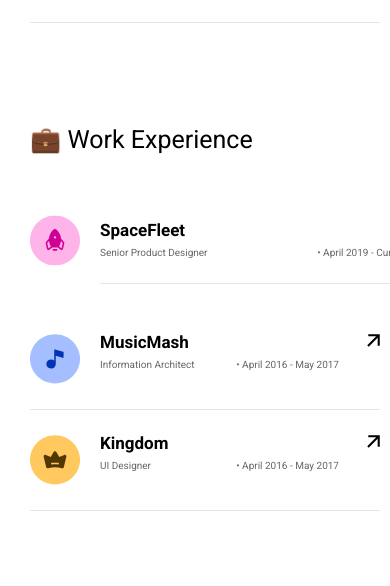
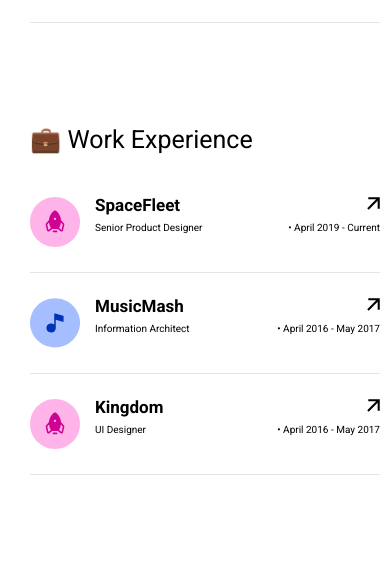
Before and after one commit to MammadovRavan/portfolio, a plain HTML site: page index.html in a window 390 px wide. Shown: the part 5739-6325 px from the top of the page. Drawn offline with Linux system fonts and the light colour scheme.

Commit message:
duzelisler edildi

```diff
--- a/assets/css/style.css
+++ b/assets/css/style.css
@@ -1619,6 +1619,8 @@ h6 {
 
 .work-side {
     flex: 1;
+    padding-top: 32px;
+    padding-bottom: 39px;
 }
 
 .education-side h1 {
@@ -1657,59 +1659,43 @@ h6 {
 }
 
 /* work-side */
-.work-side h1 {
-    font-size: 36px;
-    padding-bottom: 50px;
-    font-weight: 400;
-}
-
-.work-side h5 {
-    font-size: 24px;
-    font-weight: 700;
-    padding-bottom: 9px;
-}
-
-.work-section {
+.work-section{
     display: flex;
+
+}
+.work{
     flex-basis: 100%;
-}
-
-.work-top {
+    padding-left: 20px;
+}
+.work-top{
     display: flex;
     justify-content: space-between;
 }
-
-.work-bottom {
+.work-bottom{
     display: flex;
     justify-content: space-between;
-    padding-right: 41px;
-}
-
-.work-section img {
-    padding-right: 20px;
-}
-
-.work-side {
+}
+.work-section{
+    padding-top: 32px;
+    padding-bottom: 39px;
     border-bottom: 1px solid #E5E5E5;
-    padding-bottom: 39px;
-    padding-top: 32px;
-}
-
-.work {
-    flex-basis: 100%;
-
-}
-
-.work-side span {
-    font-size: 16px;
-    color: #666666;
+
+}
+.work-side h1{
+font-size: 36px;
+padding-bottom: 51px;
+}
+.work-side h5{
+    font-size: 24px;
+    padding-bottom: 9px;
+    font-weight: 700;
 }
 
 .education-side:nth-child(1) {
     border-bottom: none;
 }
 
-.work-side:nth-child(2) {
+.work-side:nth-child(1) {
     border-bottom: none;
 }
 
@@ -1801,14 +1787,21 @@ h6 {
         padding-top: 25px;
         padding-bottom: 25px;
     }
-
-    .education-side span {
-        font-size: 10px;
-    }
-
     .work-side {
         padding-top: 25px;
         padding-bottom: 25px;
+    }
+
+    .education-side span {
+        font-size: 10px;
+    }
+
+    .work-section {
+        padding-top: 25px;
+        padding-bottom: 25px;
+    }
+    .work{
+        padding-left: 15px;
     }
 
     .work-side h1 {
@@ -1860,11 +1853,13 @@ h6 {
         font-size: 7px;
     }
 
-    .work-side {
+    .work-section {
         padding-top: 15px;
         padding-bottom: 15px;
     }
-
+.work{
+    padding-left: 10px;
+}
     .work-side h1 {
         font-size: 20px;
         padding-bottom: 10px;
--- a/index.html
+++ b/index.html
@@ -305,23 +305,15 @@
 
         </div>
 
-
-
-
          <div class="work-side">
             <h1>💼 Work Experience</h1>
-            <div class="work-side">
             <div class="work-section">
-                    <img src="./assets/svgs/work-section/img1.svg" alt="">
+                <img src="./assets/svgs/work-section/img1.svg " alt="">
                 <div class="work">
-                       <div class="work-side">
                     <div class="work-top">
                         <h5>SpaceFleet</h5>
-                            <svg width="13" height="13" viewBox="0 0 13 13" fill="none"
-                                xmlns="http://www.w3.org/2000/svg">
-                                <path
-                                    d="M10.6707 3.80625L1.70509 12.7719L0.232178 11.299L9.19675 2.33333H1.29572V0.25H12.754V11.7083H10.6707V3.80625Z"
-                                    fill="black" />
+                        <svg width="13" height="13" viewBox="0 0 13 13" fill="none" xmlns="http://www.w3.org/2000/svg">
+                            <path d="M10.6707 3.80625L1.70509 12.7719L0.232178 11.299L9.19675 2.33333H1.29572V0.25H12.754V11.7083H10.6707V3.80625Z" fill="black"/>
                             </svg>
 
                     </div>
@@ -330,28 +322,15 @@
                         <span>• April 2019 - Current</span>
                     </div>
                 </div>
-
-
-                    </div>
             </div>
 
-
-            </div>
-
-
-
-
-            <div class="work-side">
             <div class="work-section">
-                    <img src="./assets/svgs/work-section/img2.svg" alt="">
+                <img src="./assets/svgs/work-section/img2.svg " alt="">
                 <div class="work">
                     <div class="work-top">
                         <h5>MusicMash</h5>
-                            <svg width="13" height="13" viewBox="0 0 13 13" fill="none"
-                                xmlns="http://www.w3.org/2000/svg">
-                                <path
-                                    d="M10.6707 3.80625L1.70509 12.7719L0.232178 11.299L9.19675 2.33333H1.29572V0.25H12.754V11.7083H10.6707V3.80625Z"
-                                    fill="black" />
+                        <svg width="13" height="13" viewBox="0 0 13 13" fill="none" xmlns="http://www.w3.org/2000/svg">
+                            <path d="M10.6707 3.80625L1.70509 12.7719L0.232178 11.299L9.19675 2.33333H1.29572V0.25H12.754V11.7083H10.6707V3.80625Z" fill="black"/>
                             </svg>
 
                     </div>
@@ -360,21 +339,15 @@
                         <span>• April 2016 - May 2017</span>
                     </div>
                 </div>
-
-                </div>
             </div>
 
-            <div class="work-side">
             <div class="work-section">
-                    <img src="./assets/svgs/work-section/img3.svg" alt="">
+                <img src="./assets/svgs/work-section/img1.svg " alt="">
                 <div class="work">
                     <div class="work-top">
                         <h5>Kingdom</h5>
-                            <svg width="13" height="13" viewBox="0 0 13 13" fill="none"
-                                xmlns="http://www.w3.org/2000/svg">
-                                <path
-                                    d="M10.6707 3.80625L1.70509 12.7719L0.232178 11.299L9.19675 2.33333H1.29572V0.25H12.754V11.7083H10.6707V3.80625Z"
-                                    fill="black" />
+                        <svg width="13" height="13" viewBox="0 0 13 13" fill="none" xmlns="http://www.w3.org/2000/svg">
+                            <path d="M10.6707 3.80625L1.70509 12.7719L0.232178 11.299L9.19675 2.33333H1.29572V0.25H12.754V11.7083H10.6707V3.80625Z" fill="black"/>
                             </svg>
 
                     </div>
@@ -382,8 +355,6 @@
                         <span>UI Designer</span>
                         <span>• April 2016 - May 2017</span>
                     </div>
-                    </div>
-
                 </div>
             </div>
 
```
Lines whose indentation alone changed are shown as unchanged.
